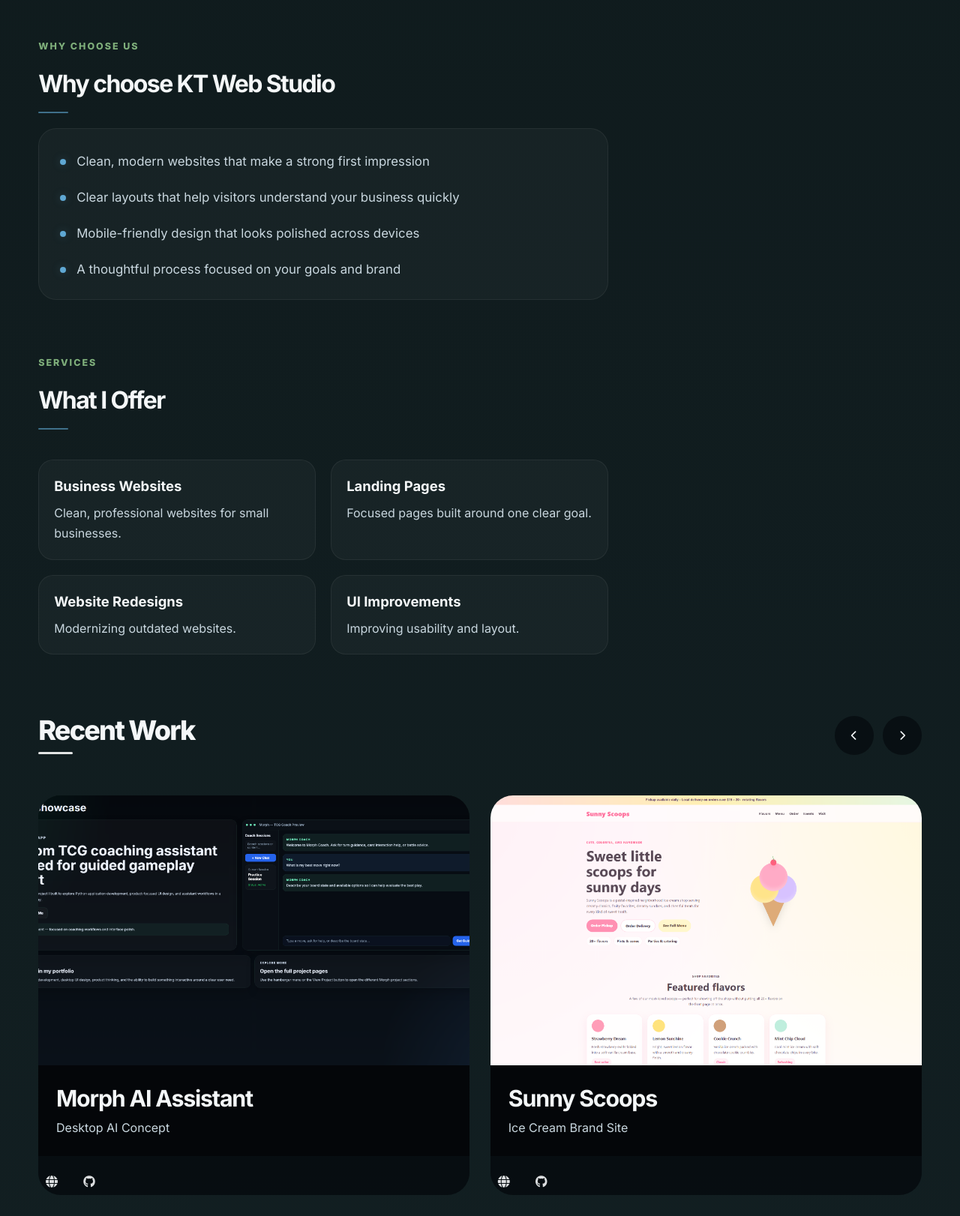
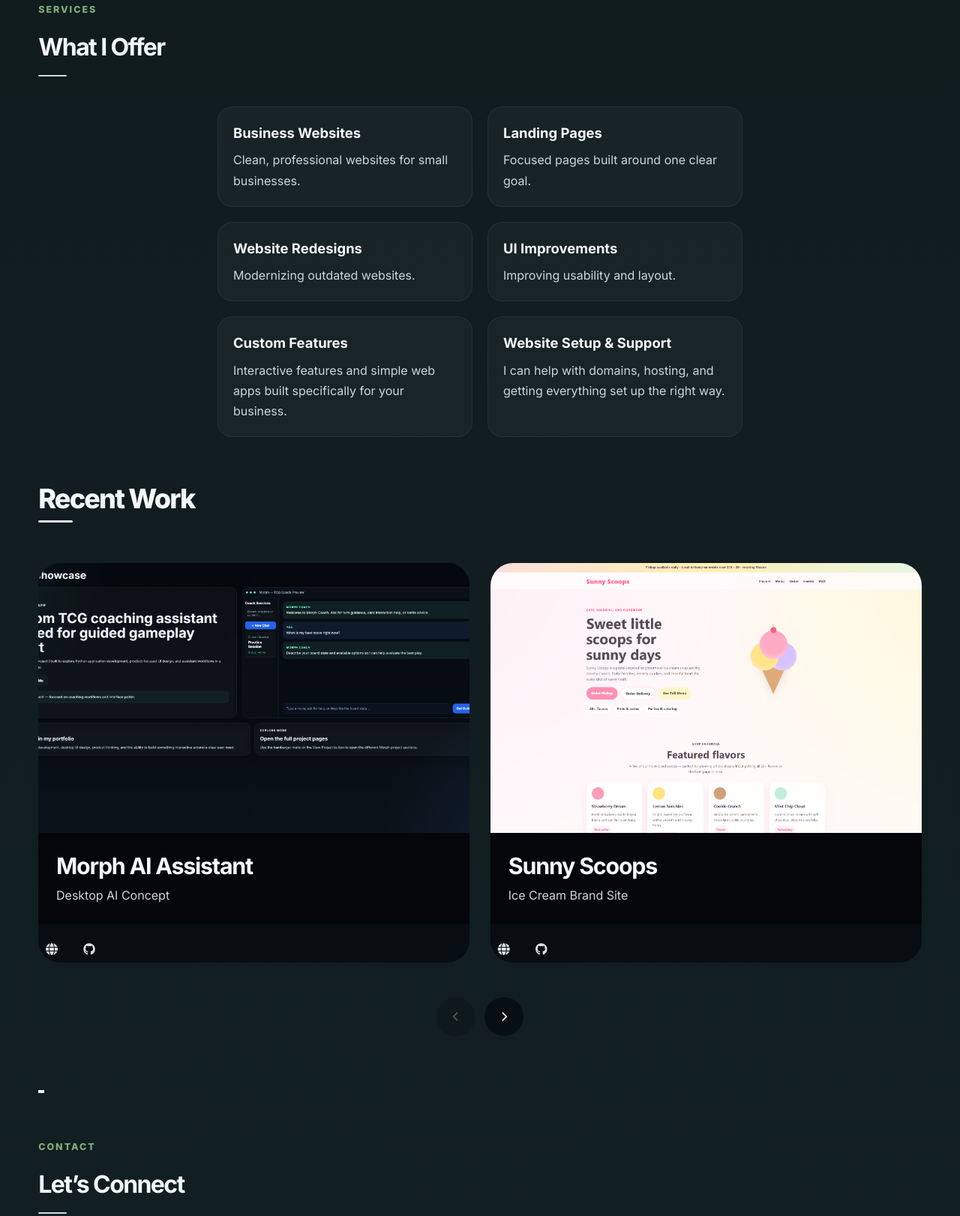
Before and after one commit to Kolla95/portfolio, a plain HTML site: page index.html in a window 1280 px wide. Shown: the part 804-2426 px from the top of the page at 75% size. Drawn offline with Linux system fonts and the light colour scheme.

Commit message:
Refined homepage layout and service section

```diff
--- a/index.html
+++ b/index.html
@@ -67,34 +67,17 @@
   <section class="hero-card fade-in">
     <img src="images/KT-Web-Studio.png" class="hero-watermark" alt="" aria-hidden="true" />
 
-    <h1 class="hero-title">Modern websites that make small businesses look credible.</h1>
-
+    <h1 class="hero-title">Websites that actually feel like your business</h1>
+      <p>
+        I help small businesses create clean, welcoming websites that are easy to use
+        and actually represent who they are.
+      </p>
 
     <div class="hero-actions">
       <a href="work-with-me.html" class="btn btn-primary">Start a Project</a>
       <a href="#projects" class="btn btn-secondary">View Projects</a>
     </div>
   </section>
-
-<section class="content-section why-section fade-in">
-  <div class="section-heading">
-    <div>
-      <p class="eyebrow">Why Choose Us</p>
-      <h2 class="section-title">Why choose KT Web Studio</h2>
-    </div>
-  </div>
-
-  <div class="why-list-card">
-    <ul class="why-list">
-      <li>Clean, modern websites that make a strong first impression</li>
-      <li>Clear layouts that help visitors understand your business quickly</li>
-      <li>Mobile-friendly design that looks polished across devices</li>
-      <li>A thoughtful process focused on your goals and brand</li>
-    </ul>
-  </div>
-</section>
-
-
 
      <section id="services" class="content-section fade-in">
   <div class="section-heading">
@@ -125,6 +108,17 @@
     <h3>UI Improvements</h3>
     <p>Improving usability and layout.</p>
   </article>
+
+  <article class="offer-card">
+    <h3>Custom Features</h3>
+<p>Interactive features and simple web apps built specifically for your business.</p>
+  </article>
+
+<article class="offer-card">
+  <h3>Website Setup & Support</h3>
+<p>I can help with domains, hosting, and getting everything set up the right way.</p>
+</article>
+
 </div>
 </section>
 
@@ -132,15 +126,6 @@
   <div class="projects-topbar">
     <div class="projects-title-wrap">
       <h2 class="projects-title">Recent Work</h2>
-    </div>
-
-    <div class="slider-controls">
-      <button class="slider-arrow" id="prevBtn" aria-label="Previous projects">
-        <i class="fa-solid fa-chevron-left"></i>
-      </button>
-      <button class="slider-arrow" id="nextBtn" aria-label="Next projects">
-        <i class="fa-solid fa-chevron-right"></i>
-      </button>
     </div>
   </div>
 
@@ -231,6 +216,20 @@
       </div>
     </div>
   </div>
+
+  <div class="slider-controls">
+    <button class="slider-arrow" id="prevBtn" aria-label="Previous projects">
+      <i class="fa-solid fa-chevron-left"></i>
+    </button>
+    <button class="slider-arrow" id="nextBtn" aria-label="Next projects">
+      <i class="fa-solid fa-chevron-right"></i>
+    </button>
+  </div>
+</section>
+
+            </div>
+          </div>
+        </div>
         <div class="slider-dots"></div>
       </section>
 
--- a/style.css
+++ b/style.css
@@ -145,13 +145,13 @@ a {
 .content {
   display: flex;
   flex-direction: column;
-  gap: 74px;
+  gap: 56px;
 }
 
 .main-content {
   width: min(1200px, 92%);
   margin: 0 auto;
-  padding: 36px 0 80px;
+  padding: 88px 0 80px;
 }
 
 .content-section {
@@ -208,7 +208,7 @@ a {
   width: 100%;
   max-width: 980px;
   margin: 0 auto;
-  padding: 72px 0 36px;
+  padding: 72px 0 60px;
   display: flex;
   flex-direction: column;
   align-items: center;
@@ -265,7 +265,7 @@ a {
   max-width: 700px;
   font-size: 1.08rem;
   line-height: 1.9;
-  margin: 0 auto 34px;
+  margin: 0 auto 68px;
 }
 
 .hero-actions,
@@ -277,7 +277,9 @@ a {
 
 .hero-actions {
   justify-content: center;
+  margin-top: 36px;
 }
+
 /* ---------- Buttons ---------- */
 
 .btn {
@@ -326,11 +328,12 @@ a {
 
 .offer-grid {
   display: grid;
-  grid-template-columns: repeat(2, minmax(0, 1fr));
+  grid-template-columns: repeat(2, minmax(280px, 340px));
+  justify-content: center;
   gap: 20px;
   width: 100%;
   max-width: 760px;
-  margin-top: 20px;
+  margin: 20px auto 0;
 }
 
 .offer-card {
@@ -440,12 +443,6 @@ a {
   background: rgba(255, 255, 255, 0.88);
 }
 
-.slider-controls {
-  display: flex;
-  gap: 12px;
-  flex-shrink: 0;
-}
-
 .slider-arrow {
   position: relative;
   width: 52px;
@@ -457,7 +454,7 @@ a {
   display: grid;
   place-items: center;
   cursor: pointer;
-  transition: transform 0.25s ease, background 0.25s ease, color 0.25s ease;
+  transition: transform 0.25s ease, background 0.25s ease, color 0.25s ease, opacity 0.25s ease;
 }
 
 .slider-arrow::after {
@@ -470,18 +467,32 @@ a {
   pointer-events: none;
 }
 
-.slider-arrow:hover {
+.slider-arrow:hover:not(:disabled) {
   transform: translateY(-2px);
   background: rgba(18, 28, 34, 0.96);
   color: var(--accent);
 }
 
-.slider-arrow:hover::after {
+.slider-arrow:hover:not(:disabled)::after {
   border-color: rgba(255, 255, 255, 0.1);
   box-shadow: 0 0 0 1px rgba(134, 239, 172, 0.05);
 }
 
+.slider-arrow:disabled {
+  opacity: 0.28;
+  cursor: not-allowed;
+  pointer-events: none;
+}
+
 .projects-slider {
+  width: 100%;
+}
+
+.slider-controls {
+  display: flex;
+  justify-content: center;
+  gap: 12px;
+  margin-top: 26px;
   width: 100%;
 }
 
@@ -601,27 +612,6 @@ a {
   background: rgba(255, 255, 255, 0.03);
 }
 
-.slider-dots {
-  display: flex;
-  justify-content: center;
-  gap: 10px;
-  margin-top: 26px;
-}
-
-.dot {
-  width: 10px;
-  height: 10px;
-  border-radius: 999px;
-  border: none;
-  background: rgba(255, 255, 255, 0.14);
-  cursor: pointer;
-  transition: all 0.25s ease;
-}
-
-.dot.active {
-  width: 34px;
-  background: var(--blue-dot);
-}
 
 /* ---------- Contact ---------- */
 
@@ -974,8 +964,7 @@ select:-webkit-autofill {
     padding-right: 1rem;
   }
 
-  .slider-controls,
-  .slider-dots {
+  .slider-controls {
   display: none;
 }
 }
@@ -1009,8 +998,9 @@ select:-webkit-autofill {
   }
 
  .main-content {
-    width: min(1200px, 94%);
-    padding: 28px 0 64px;
+  width: min(1200px, 92%);
+  margin: 0 auto;
+  padding: 76px 0 80px;
 }
 
   .hero-card {
@@ -1042,16 +1032,16 @@ select:-webkit-autofill {
   }
 
   .hero-text {
-    max-width: 100%;
-    font-size: 1rem;
-    line-height: 1.8;
-    margin-bottom: 24px;
+  color: var(--text-soft);
+  max-width: 700px;
+  font-size: 1.08rem;
+  line-height: 1.9;
+  margin: 0 auto 20px;
 }
 
 .hero-actions {
-    width: 100%;
-    flex-direction: column;
-    align-items: stretch;
+  justify-content: center;
+  margin-top: 28px;
 }
 
   .hero-actions .btn,
@@ -1228,52 +1218,3 @@ select:-webkit-autofill {
     transform: translate(-50%, -50%) scale(1);
   }
 }
-
-.why-list-card {
-  max-width: 760px;
-  background: rgba(255, 255, 255, 0.03);
-  border: 1px solid rgba(255, 255, 255, 0.06);
-  border-radius: 24px;
-  padding: 28px 28px 24px;
-}
-
-.why-list {
-  list-style: none;
-  display: grid;
-  gap: 18px;
-  margin: 0;
-  padding: 0;
-}
-
-.why-list li {
-  position: relative;
-  padding-left: 22px;
-  color: var(--text-soft);
-  line-height: 1.8;
-}
-
-.why-list li::before {
-  content: "";
-  position: absolute;
-  left: 0;
-  top: 12px;
-  width: 8px;
-  height: 8px;
-  border-radius: 999px;
-  background: var(--accent-strong);
-  box-shadow: 0 0 12px rgba(95, 168, 211, 0.25);
-}
-
-.why-list li {
-  font-size: 1.05rem;
-}
-
-.section-title::after {
-  content: "";
-  display: block;
-  width: 40px;
-  height: 2px;
-  margin-top: 10px;
-  background: var(--accent-strong);
-  opacity: 0.6;
-}
```
Lines whose indentation alone changed are shown as unchanged.
